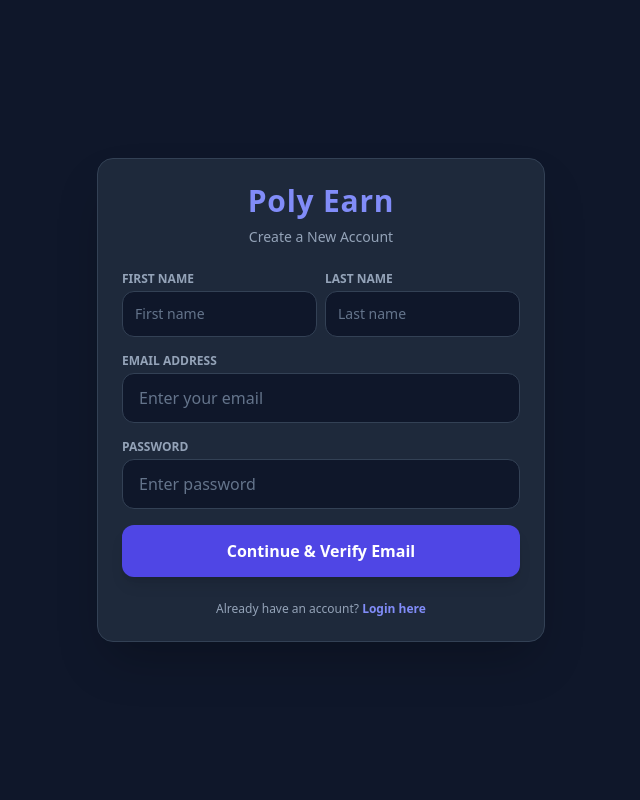
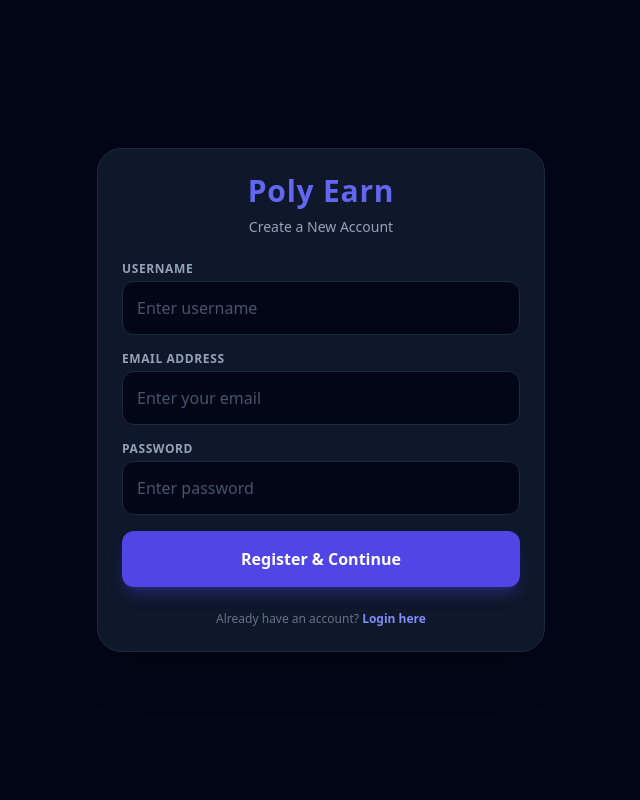
Before and after one commit to wizzidiamondblog-sketch/poly-earn, a Flask app: page /register in a window 1280 px wide. Shown: the whole page, without its empty margins (319-959 px from the left). Run offline with Flask 3, Linux system fonts and the light colour scheme; some libraries are stand-ins or nearby versions.

Commit message:
Update register.html

```diff
--- a/templates/register.html
+++ b/templates/register.html
@@ -6,17 +6,20 @@
   <title>Poly Earn - Register</title>
   <script src="https://cdn.tailwindcss.com"></script>
 </head>
-<body class="bg-slate-900 text-white min-h-screen flex items-center justify-center p-4">
-    <div class="w-full max-w-md bg-slate-800 rounded-2xl shadow-2xl border border-slate-700 p-6 space-y-6">
-        <div class="text-center space-y-2">
-            <h1 class="text-3xl font-extrabold text-indigo-400 tracking-wide">Poly Earn</h1>
+<body class="bg-slate-950 text-white flex items-center justify-center min-h-screen p-4">
+
+  <div class="w-full max-w-md bg-slate-900 border border-slate-800 rounded-3xl p-6 shadow-2xl">
+
+    <div class="text-center space-y-2 mb-6">
+      <h1 class="text-3xl font-extrabold text-indigo-500 tracking-wide">Poly Earn</h1>
       <p class="text-sm text-slate-400">Create a New Account</p>
     </div>
 
+    <!-- Flash Messages -->
     {% with messages = get_flashed_messages(with_categories=true) %}
       {% if messages %}
         {% for category, message in messages %}
-              <div class="bg-red-500/10 border border-red-500 text-red-400 p-3 rounded-xl text-center text-sm font-medium">
+          <div class="mb-4 p-3 rounded-xl text-center text-sm font-semibold border {% if category == 'error' %}bg-rose-500/10 border-rose-500/30 text-rose-400{% else %}bg-emerald-500/10 border-emerald-500/30 text-emerald-400{% endif %}">
             {{ message }}
           </div>
         {% endfor %}
@@ -24,37 +27,32 @@
     {% endwith %}
 
     <form action="/register" method="POST" class="space-y-4">
-            <div class="grid grid-cols-2 gap-2">
       <div>
-                    <label class="block text-xs font-semibold text-slate-400 mb-1">FIRST NAME</label>
-                    <input type="text" name="first_name" required placeholder="First name"
-                           class="w-full bg-slate-900 border border-slate-700 rounded-xl px-3 py-3 text-white placeholder-slate-500 focus:outline-none focus:border-indigo-500 transition text-sm">
+        <label class="block text-xs font-semibold text-slate-400 mb-1 tracking-wider uppercase">Username</label>
+        <input type="text" name="username" placeholder="Enter username" required class="w-full p-3.5 bg-slate-950 border border-slate-800 rounded-xl text-white placeholder-slate-600 focus:outline-none focus:border-indigo-500 transition-all">
       </div>
+
       <div>
-                    <label class="block text-xs font-semibold text-slate-400 mb-1">LAST NAME</label>
-                    <input type="text" name="last_name" required placeholder="Last name"
-                           class="w-full bg-slate-900 border border-slate-700 rounded-xl px-3 py-3 text-white placeholder-slate-500 focus:outline-none focus:border-indigo-500 transition text-sm">
+        <label class="block text-xs font-semibold text-slate-400 mb-1 tracking-wider uppercase">Email Address</label>
+        <input type="email" name="email" placeholder="Enter your email" required class="w-full p-3.5 bg-slate-950 border border-slate-800 rounded-xl text-white placeholder-slate-600 focus:outline-none focus:border-indigo-500 transition-all">
       </div>
+
+      <div>
+        <label class="block text-xs font-semibold text-slate-400 mb-1 tracking-wider uppercase">Password</label>
+        <input type="password" name="password" placeholder="Enter password" required class="w-full p-3.5 bg-slate-950 border border-slate-800 rounded-xl text-white placeholder-slate-600 focus:outline-none focus:border-indigo-500 transition-all">
       </div>
-            <div>
-                <label class="block text-xs font-semibold text-slate-400 mb-1">EMAIL ADDRESS</label>
-                <input type="email" name="email" required placeholder="Enter your email"
-                       class="w-full bg-slate-900 border border-slate-700 rounded-xl px-4 py-3 text-white placeholder-slate-500 focus:outline-none focus:border-indigo-500 transition">
-            </div>
-            <div>
-                <label class="block text-xs font-semibold text-slate-400 mb-1">PASSWORD</label>
-                <input type="password" name="password" required placeholder="Enter password"
-                       class="w-full bg-slate-900 border border-slate-700 rounded-xl px-4 py-3 text-white placeholder-slate-500 focus:outline-none focus:border-indigo-500 transition">
-            </div>
-            <button type="submit"
-                    class="w-full bg-indigo-600 hover:bg-indigo-500 text-white font-bold py-3.5 rounded-xl shadow-lg transition duration-200">
-                Continue & Verify Email
+
+      <button type="submit" class="w-full py-4 bg-indigo-600 hover:bg-indigo-500 font-bold rounded-xl text-white transition-all shadow-lg shadow-indigo-600/30 mt-2">
+        Register & Continue
       </button>
     </form>
 
-        <p class="text-xs text-center text-slate-400">
-            Already have an account? <a href="/login" class="text-indigo-400 font-bold hover:underline">Login here</a>
-        </p>
+    <div class="mt-6 text-center text-xs text-slate-500">
+      Already have an account?
+      <a href="/login" class="text-indigo-400 font-semibold hover:underline">Login here</a>
     </div>
+
+  </div>
+
 </body>
 </html>
```
Lines whose indentation alone changed are shown as unchanged.
